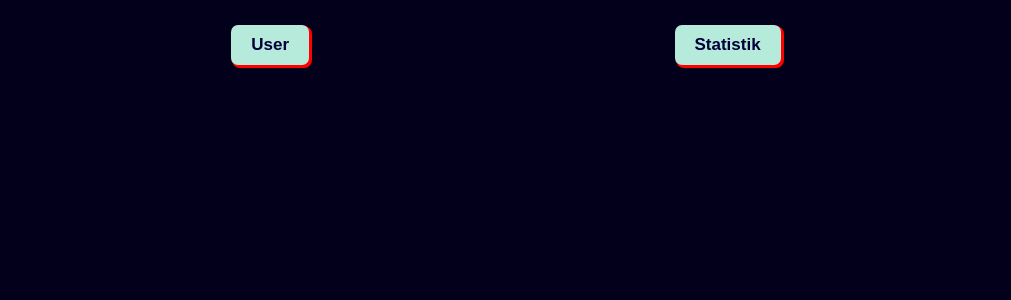
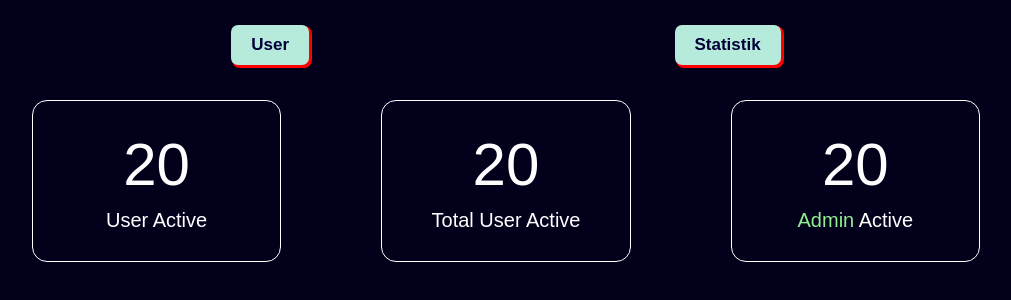
Before and after one commit to RadyaI/user-management, a React (Vite) app: page /statistik in a window 1280 px wide. Shown: the top 300 px of the page, without its empty margins (134-1145 px from the left). Built offline with nearby package versions, Linux system fonts and the light colour scheme.

Commit message:
Update: Statistik design for user count

```diff
--- a/src/statistik.jsx
+++ b/src/statistik.jsx
@@ -1,15 +1,48 @@
-import styled from "styled-components"
+import { useEffect, useState } from "react"
 
 // Komponent
+import styled from "styled-components"
 import Navbar from './components/navbar'
 
+// Firebase
+import { db } from "./db/firebase"
+import { collection, onSnapshot } from "firebase/firestore"
+
 export default function Statistik() {
+
+    const [userData, setUserData] = useState([])
+
+    function getUser() {
+        try {
+            onSnapshot(collection(db, "management"))
+        } catch (error) {
+            console.log(error)
+        }
+    }
+
+    useEffect(() => {
+
+    }, [])
+
     return (
         <>
-        <Navbar/ >
+            <Navbar />
             <Container>
                 <Content>
-                    {/* Disini konten yang panjang blablabla... */}
+                    <UserCount>
+                        <div className="card">
+                            <p>20</p>
+                            <p>User Active</p>
+                        </div>
+                        <div className="card">
+                            <p>20</p>
+                            <p>Total User Active</p>
+                        </div>
+                        <div className="card">
+                            <p>20</p>
+                            <p><span style={{ color: "lightgreen" }}>Admin</span> Active</p>
+                        </div>
+                    </UserCount>
                 </Content>
             </Container>
         </>
@@ -19,10 +52,65 @@ export default function Statistik() {
 const Container = styled.div`
     width: 100%;
     height: 100dvh;
-    overflow: auto;
+    overflow-y: auto;
     background-color: #03001C;
+
+    &::-webkit-scrollbar{
+        width: 10px;
+    }
+
+    &::-webkit-scrollbar-track{
+        display: none;
+    }
+
+    &::-webkit-scrollbar-thumb{
+        border-radius: 10px;
+        background-color: lightblue;
+    }
 `
 
 const Content = styled.div`
-    /* style */
+    margin-top: 100px;
+    width: 100%;
+    height: 100%;
 `
+
+const UserCount = styled.div`
+    width: 90%;
+    margin: 0 auto;
+    height: auto;
+    display: flex;
+    justify-content: center;
+    gap: 100px;
+
+    .card{
+        border: 1px solid white;
+        color: white;
+        padding: 20px;
+        width: 18%;
+        height: 120px;
+        border-radius: 15px;
+        display: flex;
+        flex-direction: column;
+        align-items: center;
+        justify-content: center;
+        gap: 10px;
+    }
+
+    .card p:nth-child(1){
+        font-size: 60px;
+    }
+    .card p:nth-child(2){
+        font-size: 20px;
+    }
+
+    @media only screen and (max-width: 700px){
+        flex-direction: column;
+        align-items: center;
+        gap: 50px;
+
+        .card{
+            width: 70%;
+        }
+    }
+`
```
